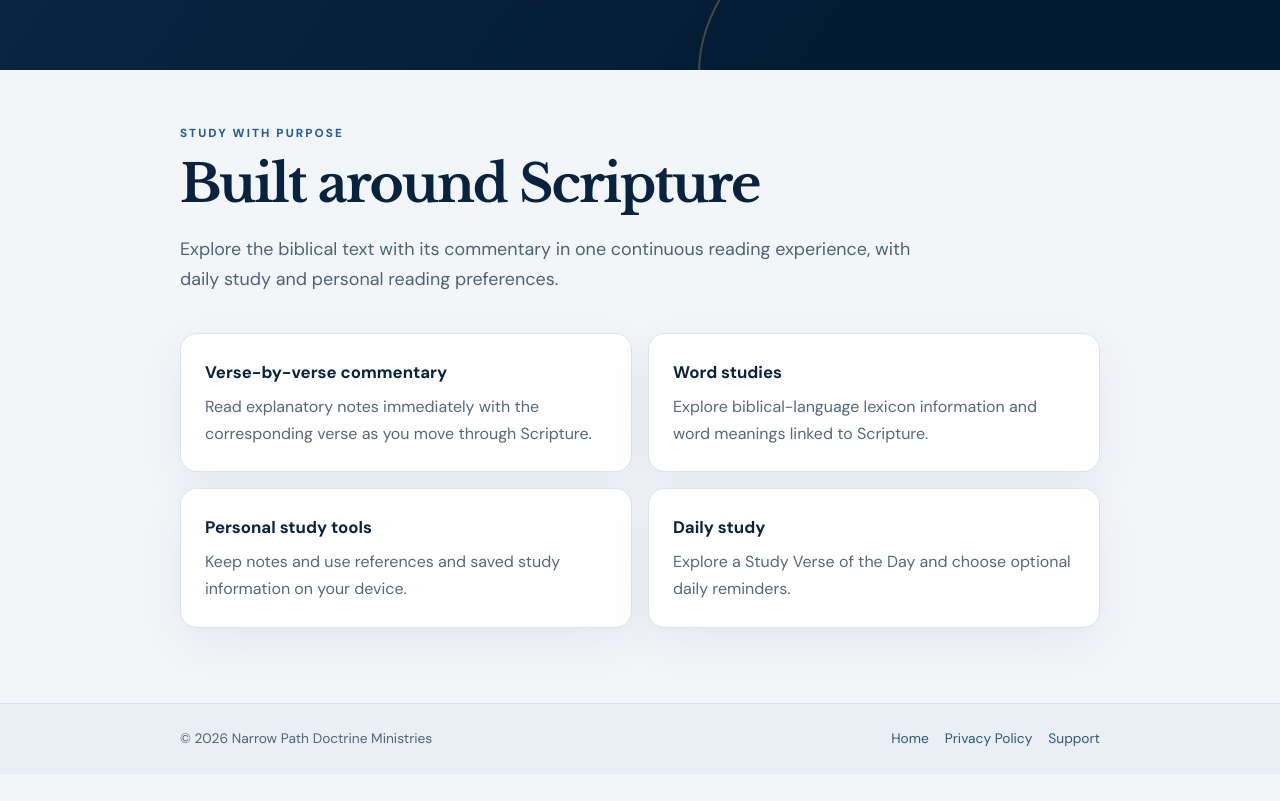
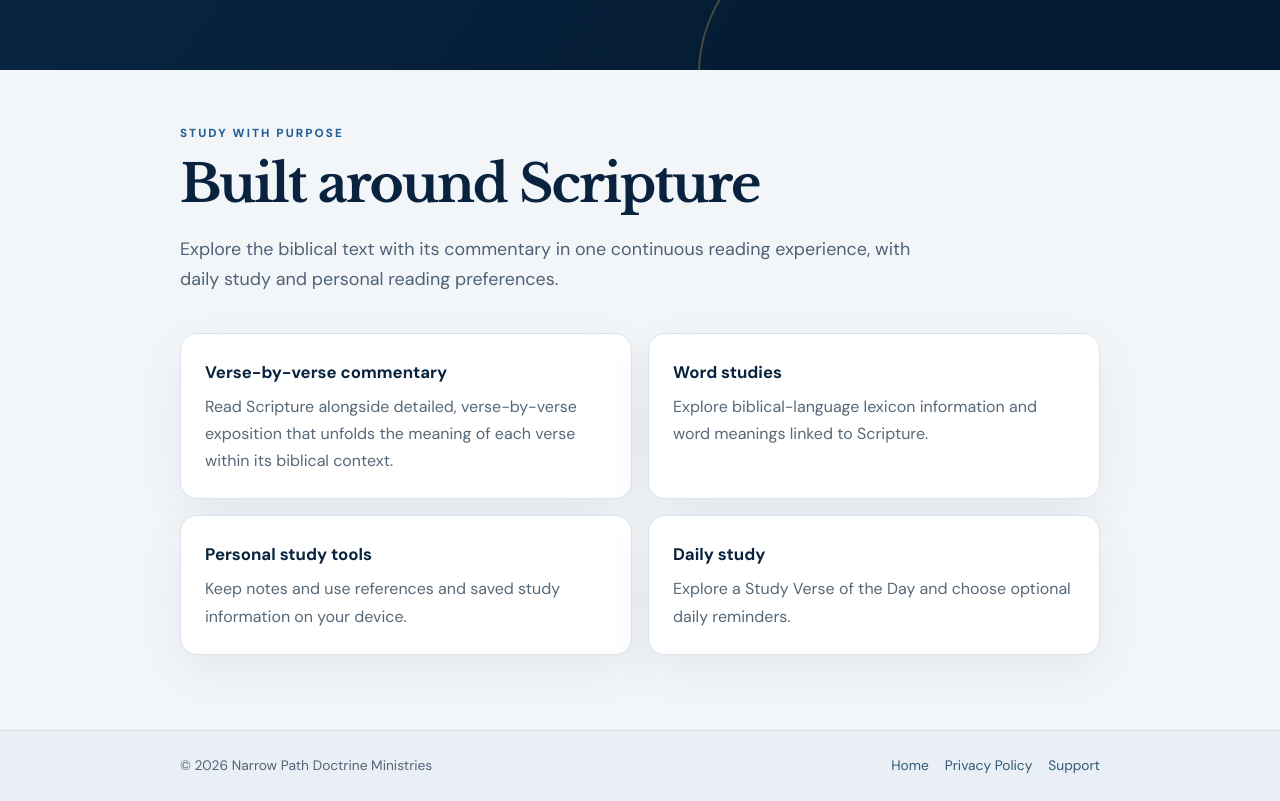
Before and after one commit to NarrowPathDoctrine/study-bible, a plain HTML site: page index.html in a window 1280 px wide. Shown: the part 605-1406 px from the top of the page. Before the commit the page ends 1379 px from the top, so only its background shows below. Drawn offline with nearby package versions, Linux system fonts and the light colour scheme.

Commit message:
Describe commentary as verse-by-verse Scripture exposition

```diff
--- a/index.html
+++ b/index.html
@@ -16,7 +16,7 @@
 </div></header>
 <section class="hero"><div class="wrap hero-body"><span class="eyebrow">Narrow Path Doctrine Ministries</span><h1>Study Scripture<br>verse by verse.</h1><p>A continuous study Bible combining Scripture with verse-specific commentary, personal notes, cross-references, and tools for deeper study.</p><div class="action-row"><a class="button" href="privacy.html">Read our Privacy Policy</a><a class="button secondary" href="support.html">Support &amp; Contact</a></div></div></section>
 <main id="main" class="wrap page"><div class="page-header"><span class="eyebrow">Study with purpose</span><h1>Built around Scripture</h1><p class="lead">Explore the biblical text with its commentary in one continuous reading experience, with daily study and personal reading preferences.</p></div>
-<div class="features"><div class="feature"><h2>Verse-by-verse commentary</h2><p>Read explanatory notes immediately with the corresponding verse as you move through Scripture.</p></div><div class="feature"><h2>Word studies</h2><p>Explore biblical-language lexicon information and word meanings linked to Scripture.</p></div><div class="feature"><h2>Personal study tools</h2><p>Keep notes and use references and saved study information on your device.</p></div><div class="feature"><h2>Daily study</h2><p>Explore a Study Verse of the Day and choose optional daily reminders.</p></div></div></main>
+<div class="features"><div class="feature"><h2>Verse-by-verse commentary</h2><p>Read Scripture alongside detailed, verse-by-verse exposition that unfolds the meaning of each verse within its biblical context.</p></div><div class="feature"><h2>Word studies</h2><p>Explore biblical-language lexicon information and word meanings linked to Scripture.</p></div><div class="feature"><h2>Personal study tools</h2><p>Keep notes and use references and saved study information on your device.</p></div><div class="feature"><h2>Daily study</h2><p>Explore a Study Verse of the Day and choose optional daily reminders.</p></div></div></main>
 <footer class="footer"><div class="wrap footer-inner"><span>&copy; 2026 Narrow Path Doctrine Ministries</span><div class="footer-links"><a href="index.html">Home</a><a href="privacy.html">Privacy Policy</a><a href="support.html">Support</a></div></div></footer>
 </body>
 </html>
```
